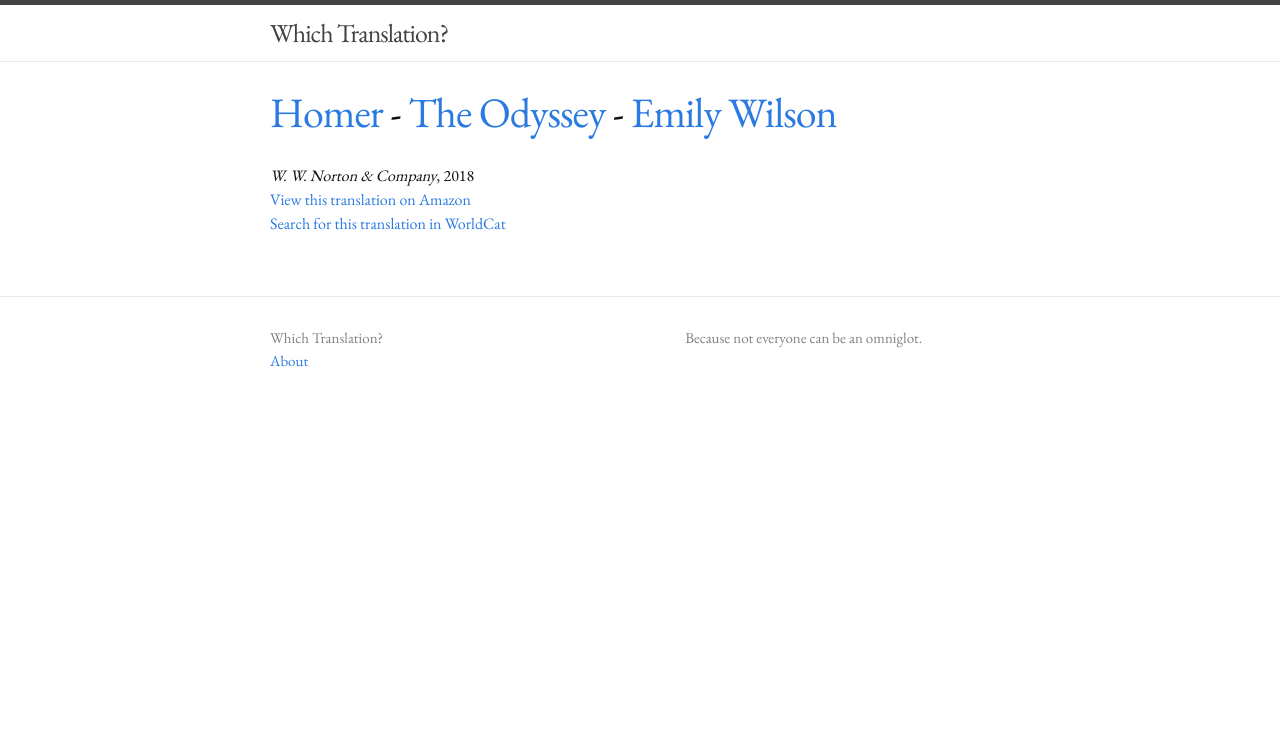
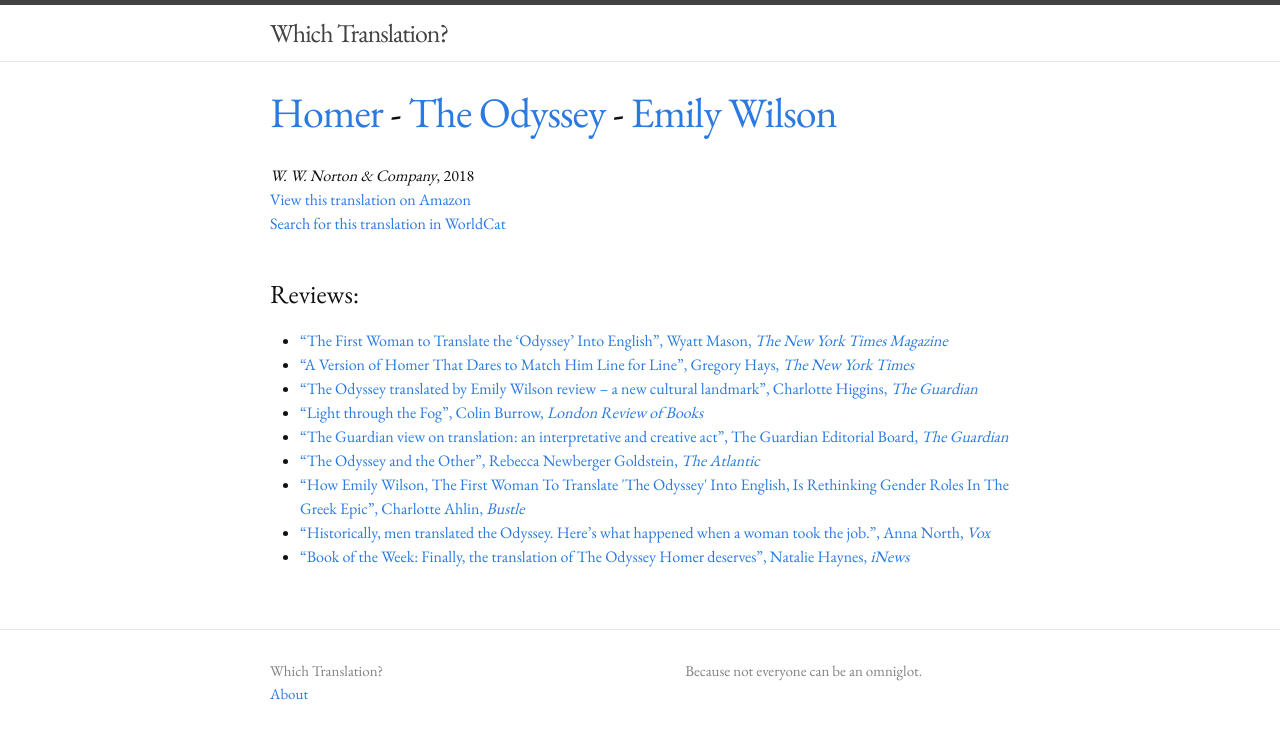
Before and after one commit to whichtranslation/whichtranslation, a Jekyll site: the page built from _authors/homer/the-odyssey/emily-wilson.md, in a window 1280 px wide. Shown: the top 739 px of the page. Built offline with Jekyll 4.4.1, drawn with Linux system fonts in a browser that asks for light colours; a script that is not in the unit is left out.

Commit message:
Add reviews

```diff
--- a/_authors/homer/the-odyssey/emily-wilson.md
+++ b/_authors/homer/the-odyssey/emily-wilson.md
@@ -10,4 +10,41 @@
     year: 2018
     asin: "0393089053"
     isbn: "978-0393089059"
+reviews:
+  - title: "The First Woman to Translate the ‘Odyssey’ Into English"
+    url: "https://www.nytimes.com/2017/11/02/magazine/the-first-woman-to-translate-the-odyssey-into-english.html"
+    author: Wyatt Mason
+    venue: The New York Times Magazine
+  - title: "A Version of Homer That Dares to Match Him Line for Line"
+    url: "https://www.nytimes.com/2017/12/05/books/review/odyssey-homer-emily-wilson-translation.html"
+    author: Gregory Hays
+    venue: The New York Times
+  - title: "The Odyssey translated by Emily Wilson review – a new cultural landmark"
+    url: "https://www.theguardian.com/books/2017/dec/08/the-odyssey-translated-emily-wilson-review"
+    author: Charlotte Higgins
+    venue: The Guardian
+  - title: "Light through the Fog"
+    url: "https://www.lrb.co.uk/v40/n08/colin-burrow/light-through-the-fog"
+    author: Colin Burrow
+    venue: London Review of Books
+  - title: "The Guardian view on translation: an interpretative and creative act"
+    url: "https://www.theguardian.com/commentisfree/2017/nov/05/the-guardian-view-on-translation-an-interpretative-and-creative-act"
+    author: The Guardian Editorial Board
+    venue: The Guardian
+  - title: "The Odyssey and the Other"
+    url: "https://www.theatlantic.com/magazine/archive/2017/12/the-odyssey-and-the-other/544110/"
+    author: Rebecca Newberger Goldstein
+    venue: The Atlantic
+  - title: "How Emily Wilson, The First Woman To Translate 'The Odyssey' Into English, Is Rethinking Gender Roles In The Greek Epic"
+    url: "https://www.bustle.com/p/how-emily-wilson-the-first-woman-to-translate-the-odyssey-into-english-is-rethinking-gender-roles-in-the-greek-epic-3540304"
+    author: Charlotte Ahlin
+    venue: Bustle
+  - title: "Historically, men translated the Odyssey. Here’s what happened when a woman took the job."
+    url: "https://www.vox.com/identities/2017/11/20/16651634/odyssey-emily-wilson-translation-first-woman-english"
+    author: Anna North
+    venue: Vox
+  - title: "Book of the Week: Finally, the translation of The Odyssey Homer deserves"
+    url: "https://inews.co.uk/culture/finally-translation-odyssey-homer-deserves/"
+    author: Natalie Haynes
+    venue: iNews
 ---
```
Also changed, not shown: _authors/homer/the-odyssey/anthony-verity.md (+5 -0 lines), _authors/homer/the-odyssey/peter-green.md (+5 -0 lines).
